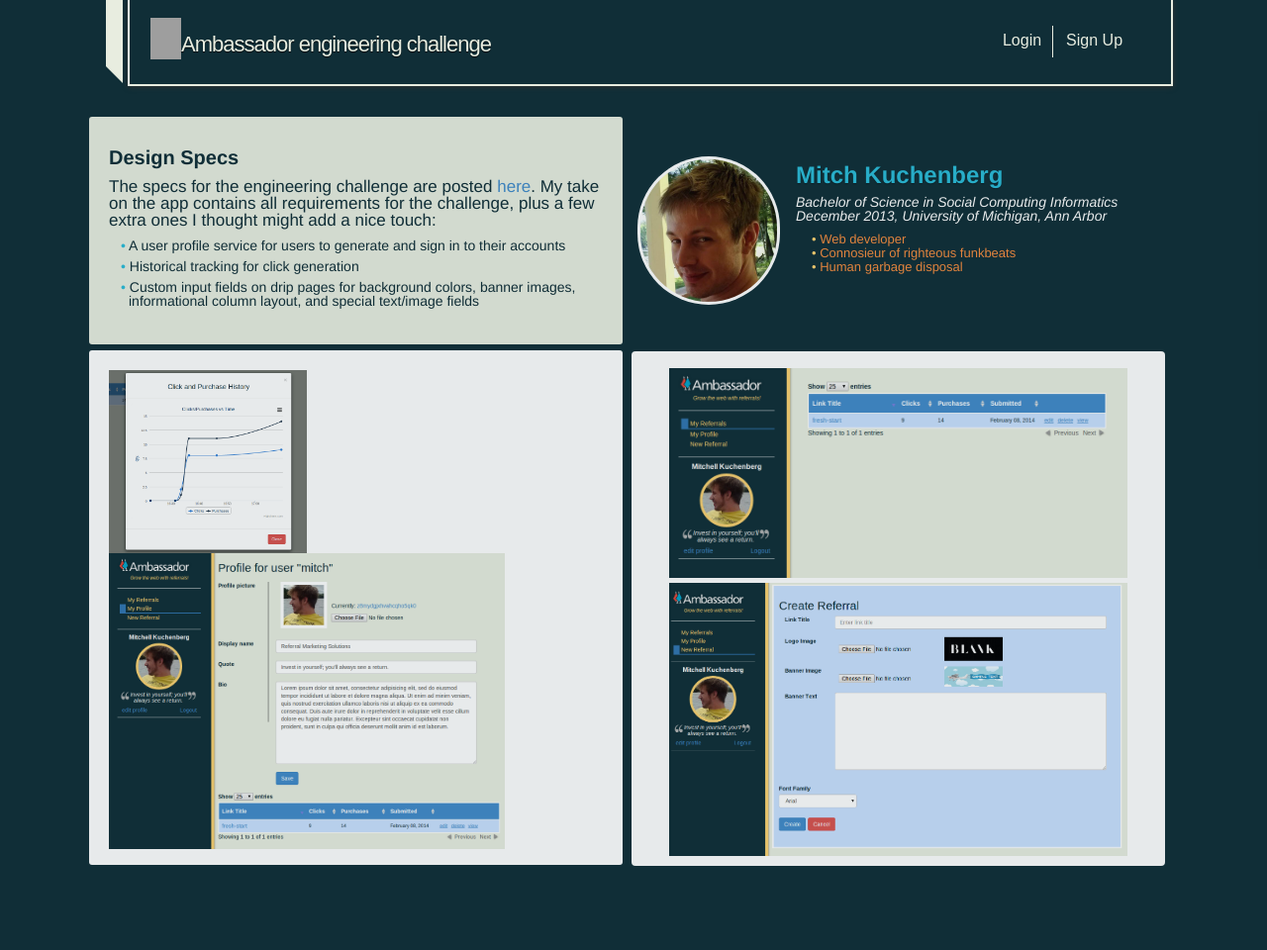
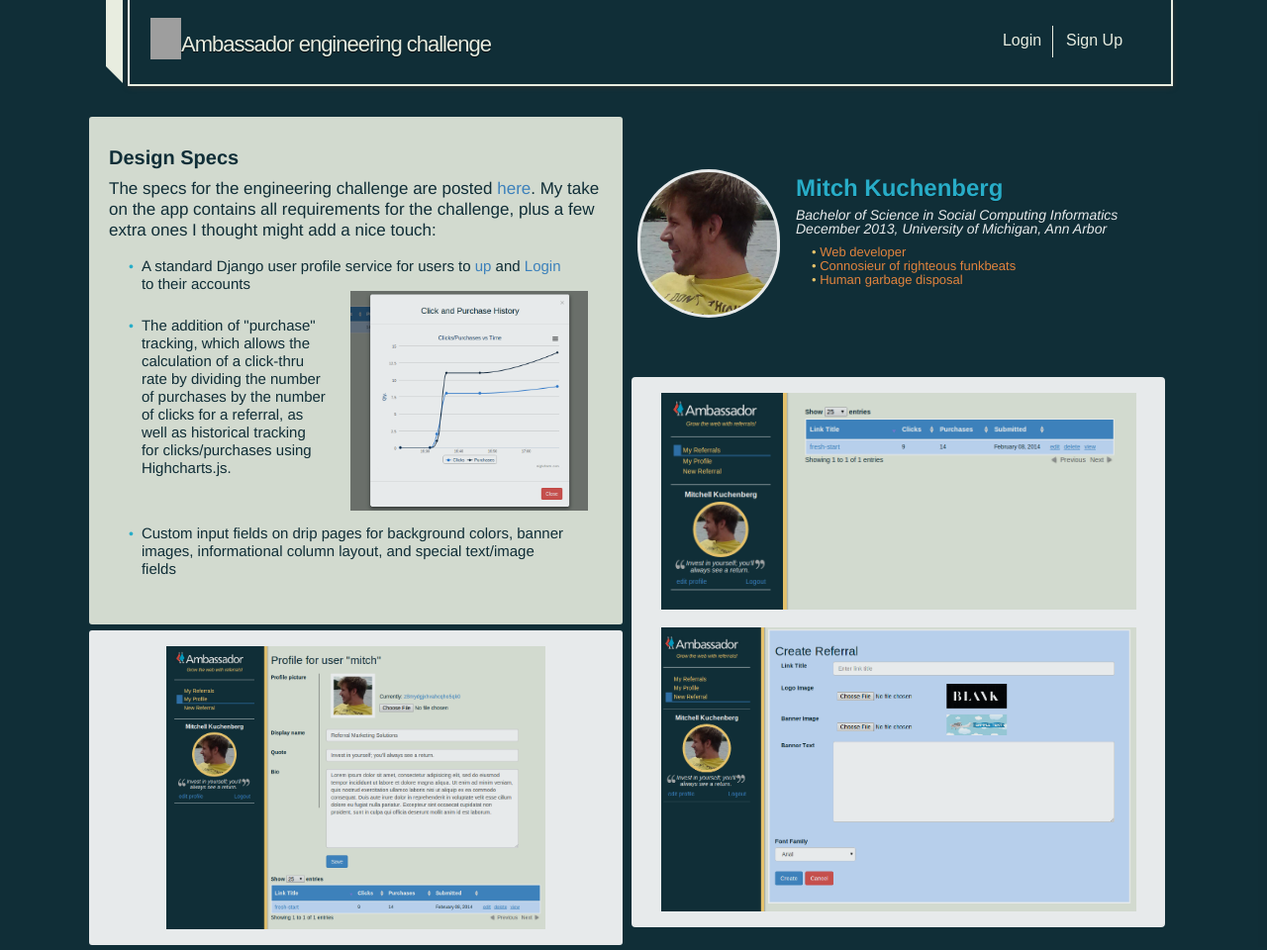
Before and after one commit to mkuchen/ambassador_app, a Django app: template templates/splash/splash.html in a window 1280 px wide. Shown: the whole page at 99% size. Before the commit the page ends 875 px from the top, so only its background shows below. Run offline with Django 3.2, Linux system fonts and the light colour scheme; the template is opened without the code that fills it: values that come from a table or form of the project are taken from there, others are empty; some libraries are stand-ins or nearby versions; some web fonts are replaced; grey boxes are pictures that could not be loaded.

Commit message:
finished styles for splash.html

```diff
--- a/ambassador_app/static/css/splash.css
+++ b/ambassador_app/static/css/splash.css
@@ -8,6 +8,10 @@
 {
 	font-family: AllerRegular;
 	src: url('/static/fonts/Aller/Aller_Rg.ttf');
+}
+
+body {
+	min-height: 960px!important;
 }
 
 div.box-shadow {
@@ -175,7 +179,6 @@
 
 div#banner-splash div#banner-splash-left {
 	width: 49%;
-	height: 450px;
 	margin-bottom: 2px;
 	float: left;
 	position: relative;
@@ -186,8 +189,14 @@
 	margin-top: 6px;
 	background: white;
 	border-radius: 3px;
-	height: 520px;
-	padding: 20px;
+	padding: 16px;
+}
+
+div#banner-splash div#banner-splash-left div.pic-block img#img{
+	display: block;
+	float: center;
+	margin-left: auto;
+	margin-right: auto;
 }
 
 div#banner-splash div#banner-splash-left div.info-box {
@@ -197,7 +206,6 @@
 	text-align: center;
 	padding: 20px;
 	width: 100%;
-	height: 230px;
 	text-align: left;
 	background: #E8EDE0;
 
@@ -210,11 +218,12 @@
 
 div#banner-splash div#banner-splash-left div.info-box p {
 	font-size: 17px;
-	line-height: 17px;
+	line-height: 21px;
 }
 
 div#banner-splash div#banner-splash-left div.info-box ul {
-
+	display: inline-block;
+	width: 100%;
 }
 
 div#banner-splash div#banner-splash-left div.info-box ul li {
@@ -222,18 +231,39 @@
 	margin-top: 7px;
 	margin-bottom: 7px;
 	line-height: 14px;
-	text-indent: -8px;
+	text-indent: 0px;
+	float: left;
+}
+
+div#banner-splash div#banner-splash-left div.info-box ul li p {
+	float: left;
+	display: inline-block;
+	font-size: 15px;
+	line-height: 18px;
+	width: 91%;
+}
+
+div#banner-splash div#banner-splash-left div.info-box ul li p#pic-left {
+	width: 39%;
 }
 
 div#banner-splash div#banner-splash-left div.info-box ul li:before {
 	content: "•    ";
     color: #2BBBD8; /* or whatever color you prefer */
+    float: left;
+    margin-right: 8px;
+    margin-top: 2px;
+}
+
+div#banner-splash div#banner-splash-left div.info-box ul li img {
+	float: left;
+	margin-left: 24px;
+	margin-top: -26px;
 }
 
 div#banner-splash div#banner-splash-right {
 	border-radius: 3px;
 	width: 49%;
-	height: 450px;
 	margin-left: 9px;
 	margin-bottom: 2px;
 	float: left;
@@ -245,7 +275,7 @@
 	margin-bottom: 7px;
 	padding-bottom: 13px;
 	background: transparent;
-	padding: 40px 0;
+	padding: 53px 0;
 	border-radius: 4px;
 }
 
@@ -260,21 +290,22 @@
 }
 
 div#banner-splash div#banner-splash-right div#right-bottom {
-	height: 520px;
 	width: 100%;
 	display: inline-block;
 	background: white;
 	border-radius: 4px;
-	padding: 12px;
+	padding: 16px;
 }
 
 div#banner-splash div#banner-splash-right div#right-bottom img {
-	width: 90%;
 	float: center;
 	margin-left: auto;
 	margin-right: auto;
 	display: block;
-	margin-top: 5px;
+}
+
+div#banner-splash div#banner-splash-right div#right-bottom img#img-bottom {
+	margin-top: 18px;
 }
 
 
--- a/templates/splash/splash.html
+++ b/templates/splash/splash.html
@@ -34,8 +34,8 @@
 							<div id="auth-block">
 								<div class="tools-box">
 									<ul>
-										<li><a data-toggle="modal" href="#loginModal" id="login-link"> Login </a></li>
-										<li><a data-toggle="modal" href="#createUserModal" id="create-link"> Sign Up </a></li>
+										<li><a data-toggle="modal" href="#loginModal" class="login-link"> Login </a></li>
+										<li><a data-toggle="modal" href="#createUserModal" class="create-link"> Sign Up </a></li>
 									</ul>
 								</div>
 							</div>
@@ -51,20 +51,21 @@
 							<h5> Design Specs </h5>
 							<p> The specs for the engineering challenge are posted <a href="https://docs.google.com/document/d/1RbM86xFSPeO8p53HPedPHzFF3jDg_c8PvQl36tcDkIA/pub" target="blank">here</a>.  My take on the app contains all requirements for the challenge, plus a few extra ones I thought might add a nice touch:</p>
 							<ul>
-								<li> A user profile service for users to generate and sign in to their accounts </li>
-								<li> Historical tracking for click generation </li>
-								<li> Custom input fields on drip pages for background colors, banner images, informational column layout, and special text/image fields </li>
+								<li> <p>A standard Django user profile service for users to <a data-toggle="modal" href="#createUserModal" class="create-link"> up </a> and <a data-toggle="modal" href="#loginModal" class="login-link"> Login </a> to their accounts</p> </li>
+								<li> <p id="pic-left">The addition of "purchase" tracking, which allows the calculation of a click-thru rate by dividing the number of purchases by the number of clicks for a referral, as well as historical tracking for clicks/purchases using Highcharts.js.</p>
+									<img id="img" src="{% static 'img/screengrab2.png' %}" height="" width="240">
+								</li>
+								<li> <p>Custom input fields on drip pages for background colors, banner images, informational column layout, and special text/image fields</p> </li>
 							</ul>
 						</div>
 						<div class="pic-block">
-							<img id="img2" src="{% static 'img/screengrab2.png' %}" height="" width="200">
-							<img id="img3" src="{% static 'img/screengrab3.png' %}" height="" width="400">
+							<img id="img" src="{% static 'img/screengrab3.png' %}" height="" width="383">
 						</div>
 					</div>
 					<div id="banner-splash-right" class="content-slide-from-right">
 						<div id="right-top">
 							<div id="profile-pic-container">
-								<img src="{% static 'img/mitch.png' %}" height="150" width="144">
+								<img src="{% static 'img/mitch.jpg' %}" height="150" width="144">
 							</div>
 							<h4><strong>Mitch Kuchenberg</strong></h4>
 							<p> <span>Bachelor of Science in Social Computing Informatics <br> December 2013, University of Michigan, Ann Arbor</span> </p>
@@ -75,8 +76,8 @@
 							</ul>
 						</div>
 						<div id="right-bottom">
-							<img id="img1" src="{% static 'img/screengrab1.png' %}" height="" width="400">
-							<img id="img4" src="{% static 'img/screengrab4.png' %}" height="" width="400">
+							<img id="img-top" src="{% static 'img/screengrab1.png' %}" height="" width="480">
+							<img id="img-bottom" src="{% static 'img/screengrab4.png' %}" height="" width="480">
 						</div>
 					</div>
 				</div>
@@ -90,11 +91,11 @@
 		<script type="text/javascript" src="{% static 'js/libs/jquery.dataTables.min.js' %}" charset="utf-8"></script>
 		<script type="text/javascript">
 
-			$("#login-link").click(function() {
+			$(".login-link").click(function() {
 				$('#loginModal').modal('show')
 			});
 
-			$("#create-link").click(function() {
+			$(".create-link").click(function() {
 				$('#createUserModal').modal('show')
 			});
 
```
Also changed, not shown: ambassador_app/static/img/mitch.jpg (added).
